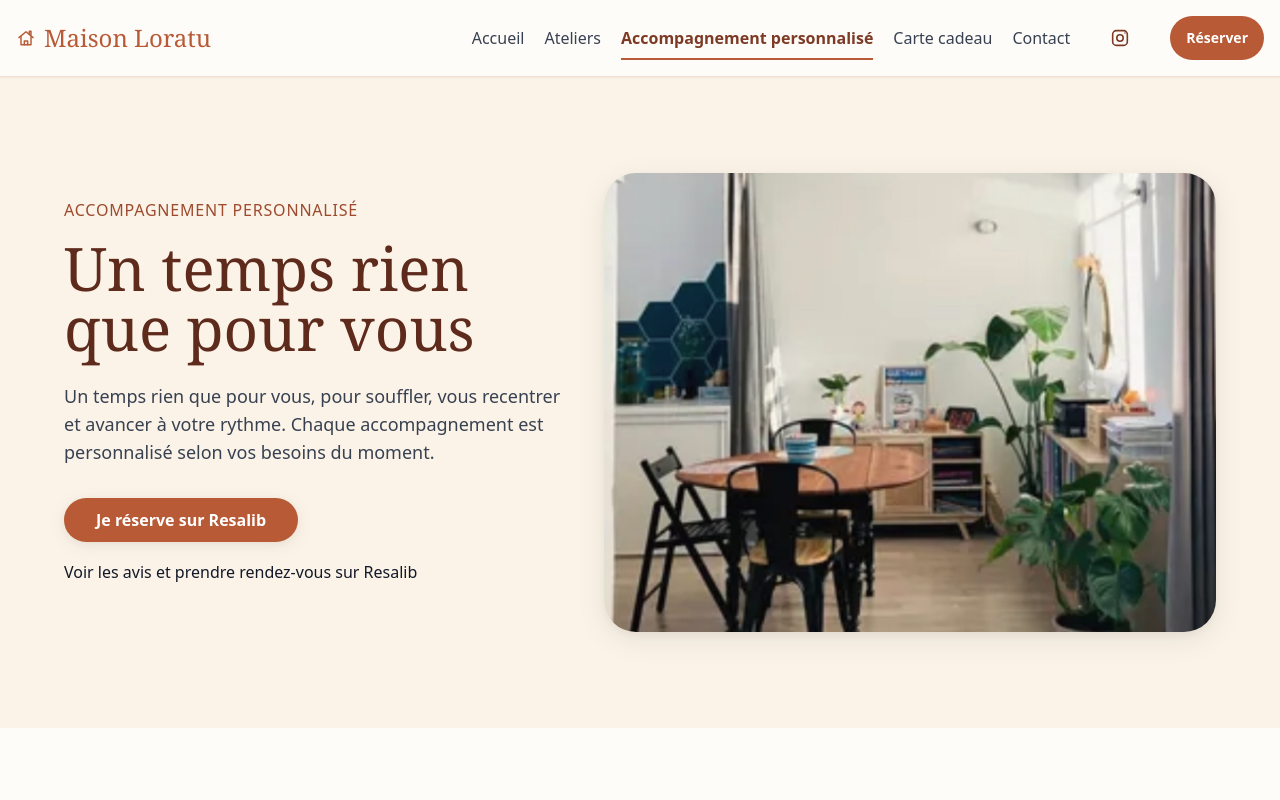
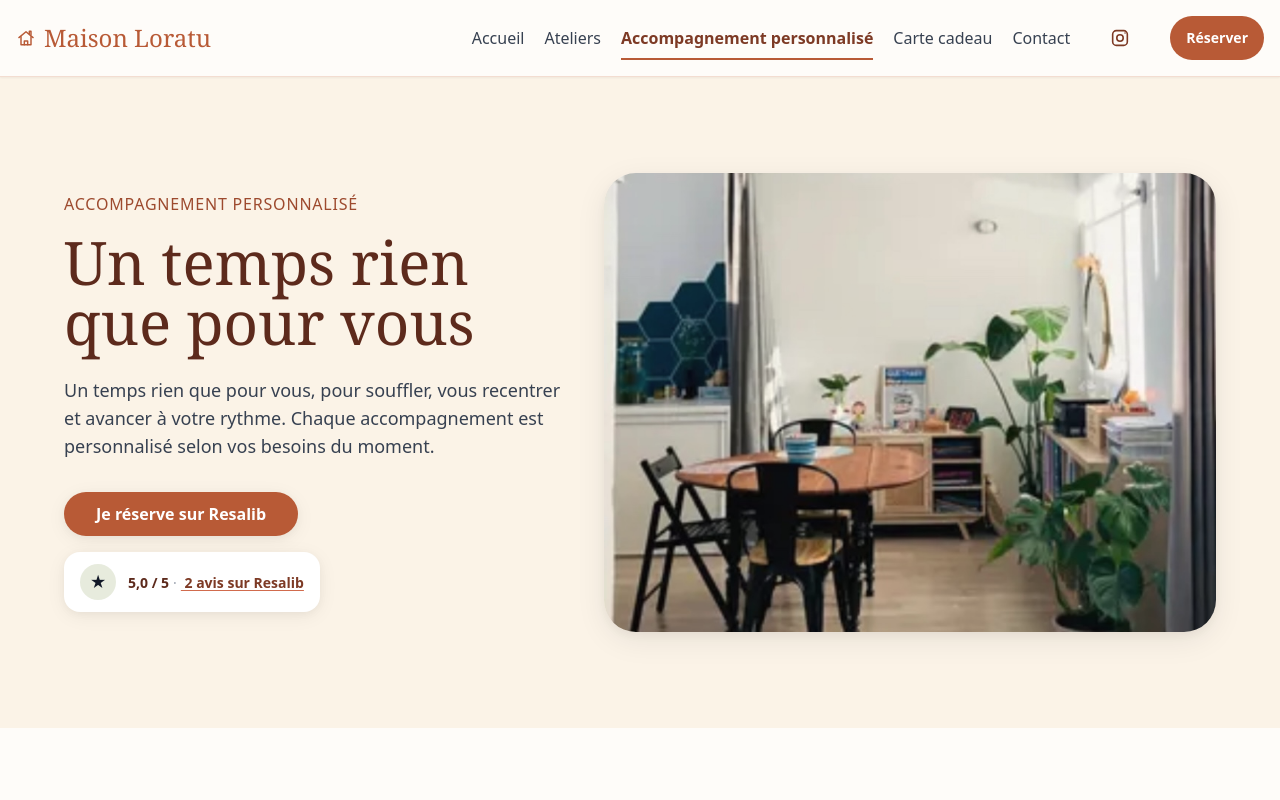
Before and after one commit to nicoriera/maison-loratu, a Vue app: page /accompagnement in a window 1280 px wide. Shown: the top 800 px of the page. Built offline with nearby package versions, Linux system fonts and the light colour scheme.

Commit message:
fix: align Resalib reviews with design system

```diff
--- a/src/components/ResalibBadge.vue
+++ b/src/components/ResalibBadge.vue
@@ -1,37 +1,19 @@
-<script setup>
-import { onMounted, onBeforeUnmount, ref } from 'vue'
-
-const badgeRoot = ref(null)
-const scriptId = 'resalib-sdk'
-
-onMounted(() => {
-  if (document.getElementById(scriptId)) return
-
-  const script = document.createElement('script')
-  script.id = scriptId
-  script.async = true
-  script.src = 'https://www.resalib.fr/script/136767/badge.js'
-  document.body.appendChild(script)
-})
-
-onBeforeUnmount(() => {
-  // Le script est partagé et reste chargé pour éviter de réinitialiser le badge
-  // lors des changements de route.
-})
-</script>
-
 <template>
   <div
-    ref="badgeRoot"
-    class="resalib-badge min-h-12"
-    aria-label="Avis et prise de rendez-vous Resalib">
-    <div class="rlb-badge">
+    class="flex items-center gap-3 rounded-2xl bg-white px-4 py-3 shadow-soft"
+    aria-label="Note Resalib : 5 sur 5, 2 avis">
+    <span class="flex h-9 w-9 items-center justify-center rounded-full bg-sauge-100 text-sauge-700" aria-hidden="true">★</span>
+    <span class="text-sm leading-snug text-gray-700">
+      <strong class="font-semibold text-terracotta-800">5,0 / 5</strong>
+      <span class="mx-1 text-gray-400" aria-hidden="true">·</span>
       <a
         target="_blank"
         rel="noopener noreferrer"
-        href="https://www.resalib.fr/praticien/136767-maison-loratu-sophrologue-certifiee-sophrologue-bayonne#newrdvmodal">
-        Voir les avis et prendre rendez-vous sur Resalib
+        class="font-semibold text-terracotta-700 underline decoration-terracotta-300 underline-offset-2 transition hover:text-terracotta-900 focus-visible:outline-none focus-visible:ring-2 focus-visible:ring-terracotta-500 focus-visible:ring-offset-2"
+        href="https://www.resalib.fr/praticien/136767-maison-loratu-sophrologue-certifiee-sophrologue-bayonne">
+        2 avis sur Resalib
       </a>
-    </div>
+    </span>
+    <span class="sr-only">Avis clients vérifiés</span>
   </div>
 </template>
```
